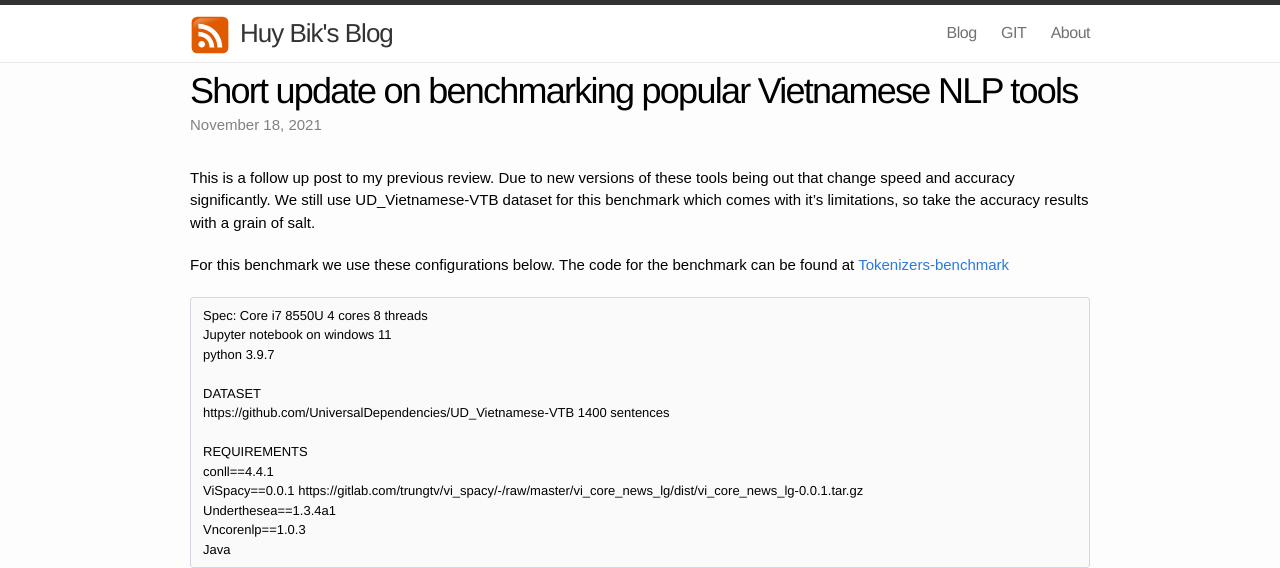
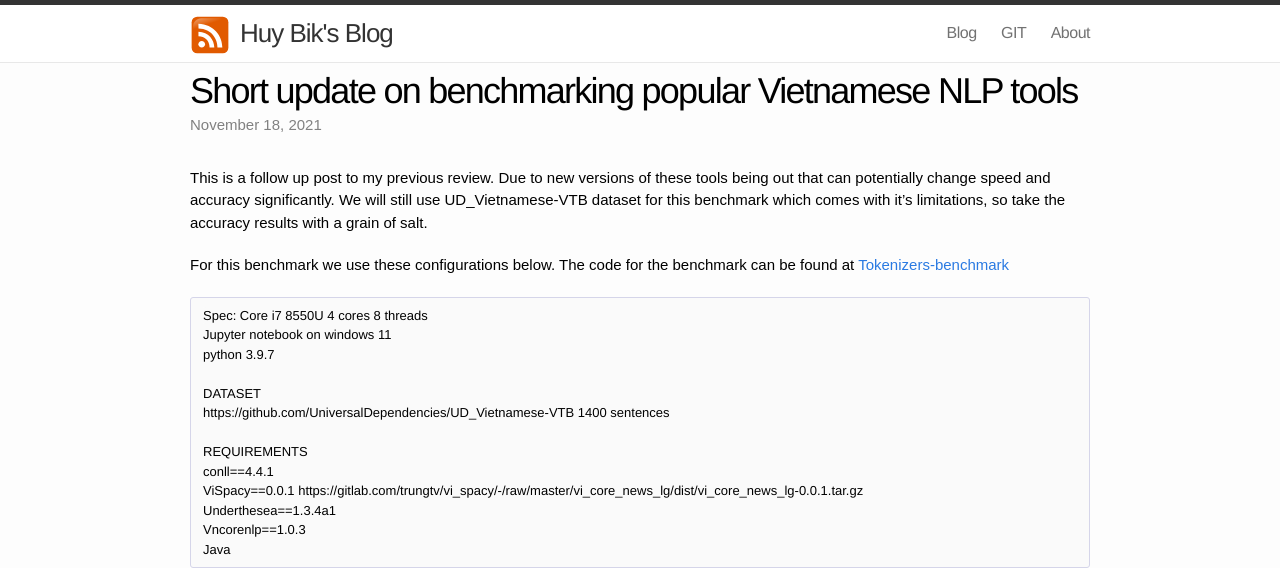
Before and after one commit to huybik/huybik.github.io, a Jekyll site: the page built from _posts/2021-11-18-Word-Tokenizer-Benchmark-followup.md, in a window 1280 px wide, cut to the strip 0-568 px from the top of the page. Built offline with Jekyll 4.4.1, drawn with Linux system fonts in a browser that asks for light colours; comment, search, counter and statistics services are not loaded.

Commit message:
Update 2021-11-18-Word-Tokenizer-Benchmark-followup.md

```diff
--- a/_posts/2021-11-18-Word-Tokenizer-Benchmark-followup.md
+++ b/_posts/2021-11-18-Word-Tokenizer-Benchmark-followup.md
@@ -3,7 +3,7 @@ layout: post
 title: Short update on benchmarking popular Vietnamese NLP tools
 ---
 
-This is a follow up post to my previous review. Due to new versions of these tools being out that change speed and accuracy significantly. We still use UD_Vietnamese-VTB dataset for this benchmark which comes with it's limitations, so take the accuracy results with a grain of salt.
+This is a follow up post to my previous review. Due to new versions of these tools being out that can potentially change speed and accuracy significantly. We will still use UD_Vietnamese-VTB dataset for this benchmark which comes with it's limitations, so take the accuracy results with a grain of salt.
 
 For this benchmark we use these configurations below. The code for the benchmark can be found at [Tokenizers-benchmark](https://github.com/huybik/Tokenizers-benchmark)
 
```
